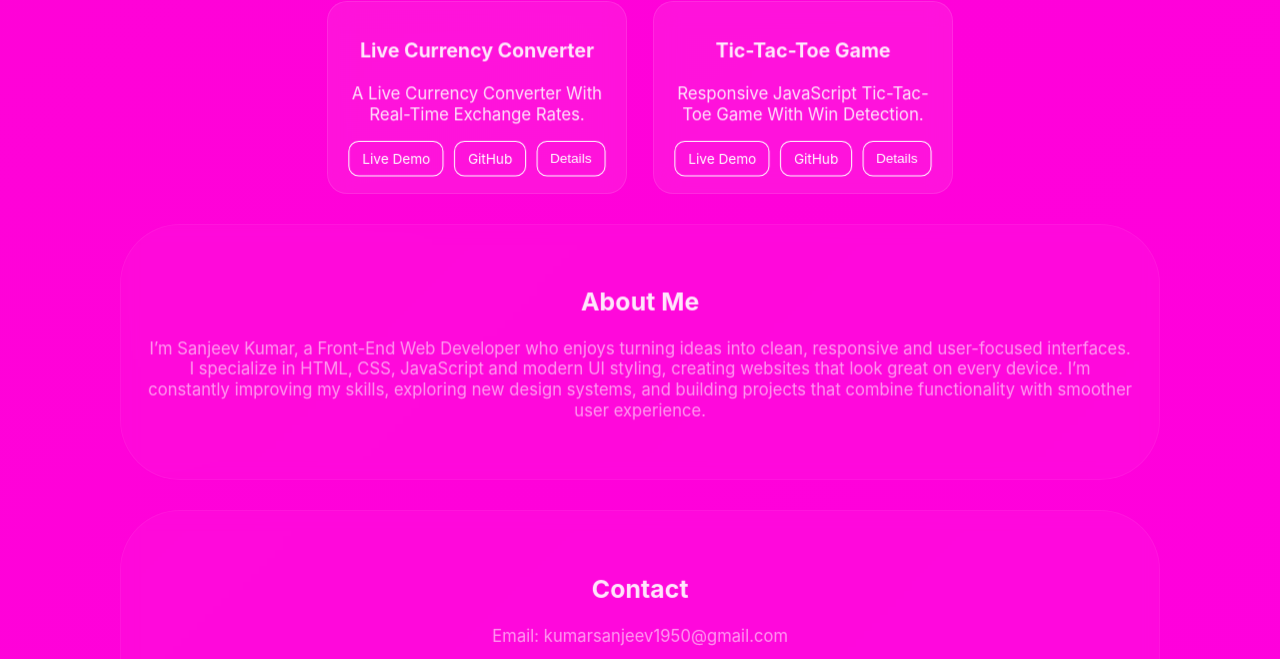
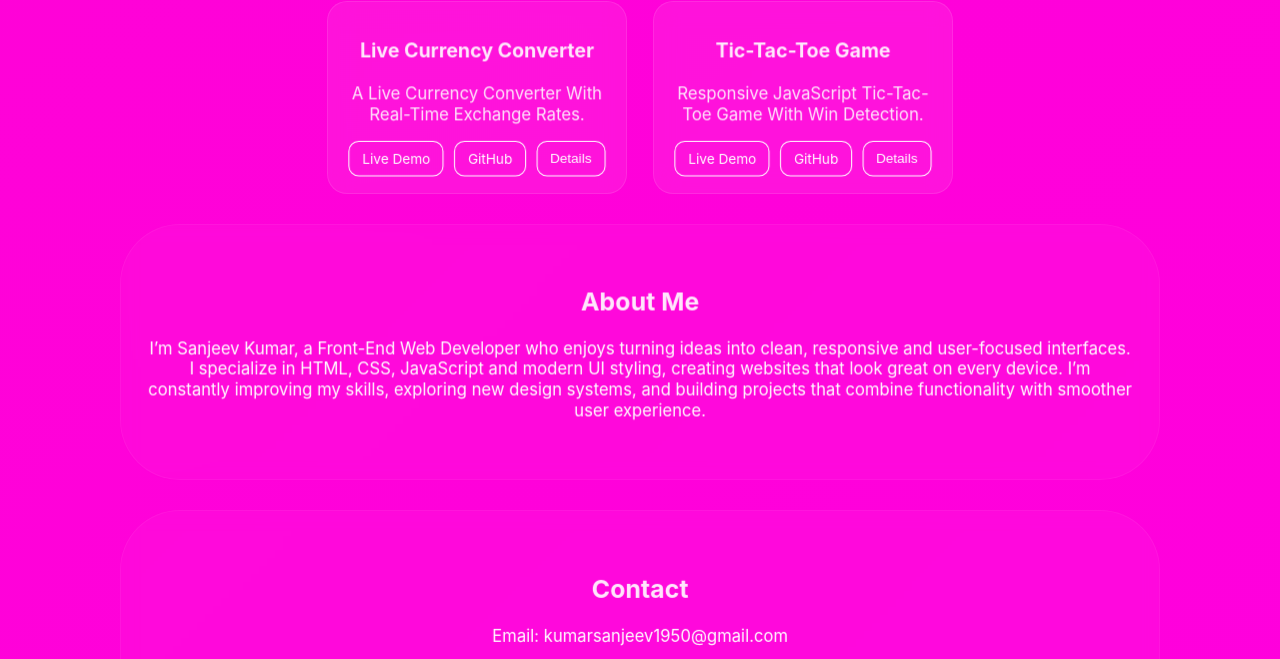
Before and after one commit to kumarsanjeev1950/kumarsanjeev1, a plain HTML site: page index.html in a window 1280 px wide. Shown: the part 962-1621 px from the top of the page. Drawn offline with Linux system fonts and the light colour scheme.

Commit message:
Update index.html

```diff
--- a/index.html
+++ b/index.html
@@ -201,7 +201,7 @@
       <!-- ABOUT -->
       <section id="about" class="tilt section-card">
         <h2>About Me</h2>
-        <p style="color: var(--muted)">
+        <p style="color: white">
         I’m Sanjeev Kumar, a Front-End Web Developer who enjoys turning ideas into clean, responsive and user-focused interfaces.
         I specialize in HTML, CSS, JavaScript and modern UI styling, creating websites that look great on every device.
         I’m constantly improving my skills, exploring new design systems, and building projects that combine functionality with smoother user experience.
@@ -215,7 +215,7 @@
         style="text-align: center"
       >
         <h2>Contact</h2>
-        <p style="color: var(--muted)">Email: kumarsanjeev1950@gmail.com</p>
+        <p style="color: white">Email: kumarsanjeev1950@gmail.com</p>
 
         <div class="socials">
           <a
```
